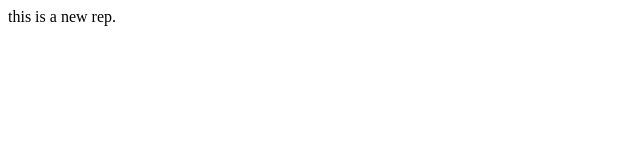
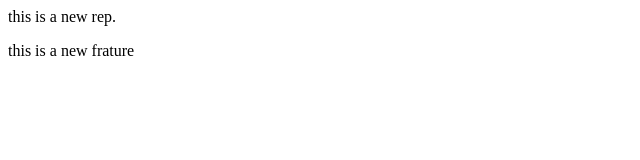
Before and after one commit to vimlendrasahu/localrepo1, a plain HTML site: page index.html in a window 1280 px wide. Shown: the whole page, without its empty margins (0-640 px from the left). Drawn offline with Linux system fonts and the light colour scheme.

Commit message:
add new freature

```diff
--- a/index.html
+++ b/index.html
@@ -1 +1,2 @@
 <p>this is a new rep.</p>
+<p>this is a new  frature</p>
```
